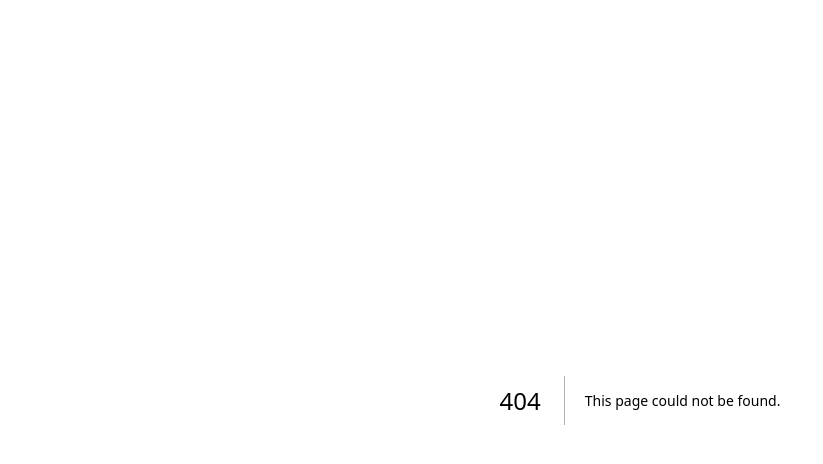
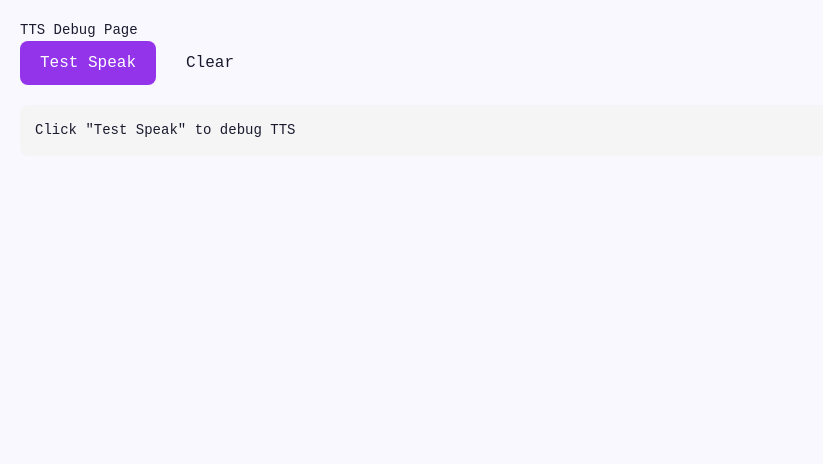
Before and after one commit to RudraniGhosh24/lawreform, a Next.js app in the folder frontend/: page /test-audio in a window 1280 px wide. Before the commit this address had no page. Shown: the top 464 px of the page, without its empty margins (0-823 px from the left). Built offline with nearby package versions, Linux system fonts and the light colour scheme.

Commit message:
Add TTS debug page at /test-audio

```diff
--- /dev/null
+++ b/frontend/pages/test-audio.js
@@ -0,0 +1,71 @@
+import React, { useState } from 'react'
+
+export default function TestAudio() {
+  const [log, setLog] = useState([])
+
+  const addLog = (msg) => setLog(prev => [...prev, new Date().toLocaleTimeString() + ': ' + msg])
+
+  const testSpeak = () => {
+    addLog('Testing speechSynthesis...')
+
+    if (!window.speechSynthesis) {
+      addLog('ERROR: speechSynthesis not available')
+      return
+    }
+
+    addLog('speechSynthesis exists: true')
+    addLog('speaking: ' + window.speechSynthesis.speaking)
+    addLog('paused: ' + window.speechSynthesis.paused)
+    addLog('pending: ' + window.speechSynthesis.pending)
+
+    const voices = window.speechSynthesis.getVoices()
+    addLog('voices count: ' + voices.length)
+    if (voices.length > 0) {
+      addLog('first 5 voices: ' + voices.slice(0, 5).map(v => v.name + ' (' + v.lang + ')').join(', '))
+    }
+
+    window.speechSynthesis.cancel()
+
+    const u = new SpeechSynthesisUtterance('Hello, this is a test of the speech system.')
+    u.lang = 'en-US'
+    u.rate = 1
+    u.pitch = 1
+
+    if (voices.length > 0) {
+      const enVoice = voices.find(v => v.lang.startsWith('en'))
+      if (enVoice) {
+        u.voice = enVoice
+        addLog('using voice: ' + enVoice.name)
+      }
+    }
+
+    u.onstart = () => addLog('EVENT: onstart fired')
+    u.onend = () => addLog('EVENT: onend fired')
+    u.onerror = (e) => addLog('EVENT: onerror - ' + e.error)
+    u.onpause = () => addLog('EVENT: onpause fired')
+    u.onresume = () => addLog('EVENT: onresume fired')
+
+    addLog('calling speak()...')
+    window.speechSynthesis.speak(u)
+    addLog('speak() called. speaking: ' + window.speechSynthesis.speaking + ', pending: ' + window.speechSynthesis.pending)
+
+    setTimeout(() => {
+      addLog('after 500ms - speaking: ' + window.speechSynthesis.speaking + ', paused: ' + window.speechSynthesis.paused)
+    }, 500)
+  }
+
+  return (
+    <div style={{ padding: 20, fontFamily: 'monospace', fontSize: 14 }}>
+      <h1>TTS Debug Page</h1>
+      <button onClick={testSpeak} style={{ padding: '10px 20px', fontSize: 16, cursor: 'pointer', background: '#9333ea', color: 'white', border: 'none', borderRadius: 8 }}>
+        Test Speak
+      </button>
+      <button onClick={() => setLog([])} style={{ padding: '10px 20px', fontSize: 16, cursor: 'pointer', marginLeft: 10 }}>
+        Clear
+      </button>
+      <div style={{ marginTop: 20, background: '#f5f5f5', padding: 15, borderRadius: 8, maxHeight: 400, overflow: 'auto' }}>
+        {log.length === 0 ? <p>Click "Test Speak" to debug TTS</p> : log.map((l, i) => <div key={i}>{l}</div>)}
+      </div>
+    </div>
+  )
+}
```
